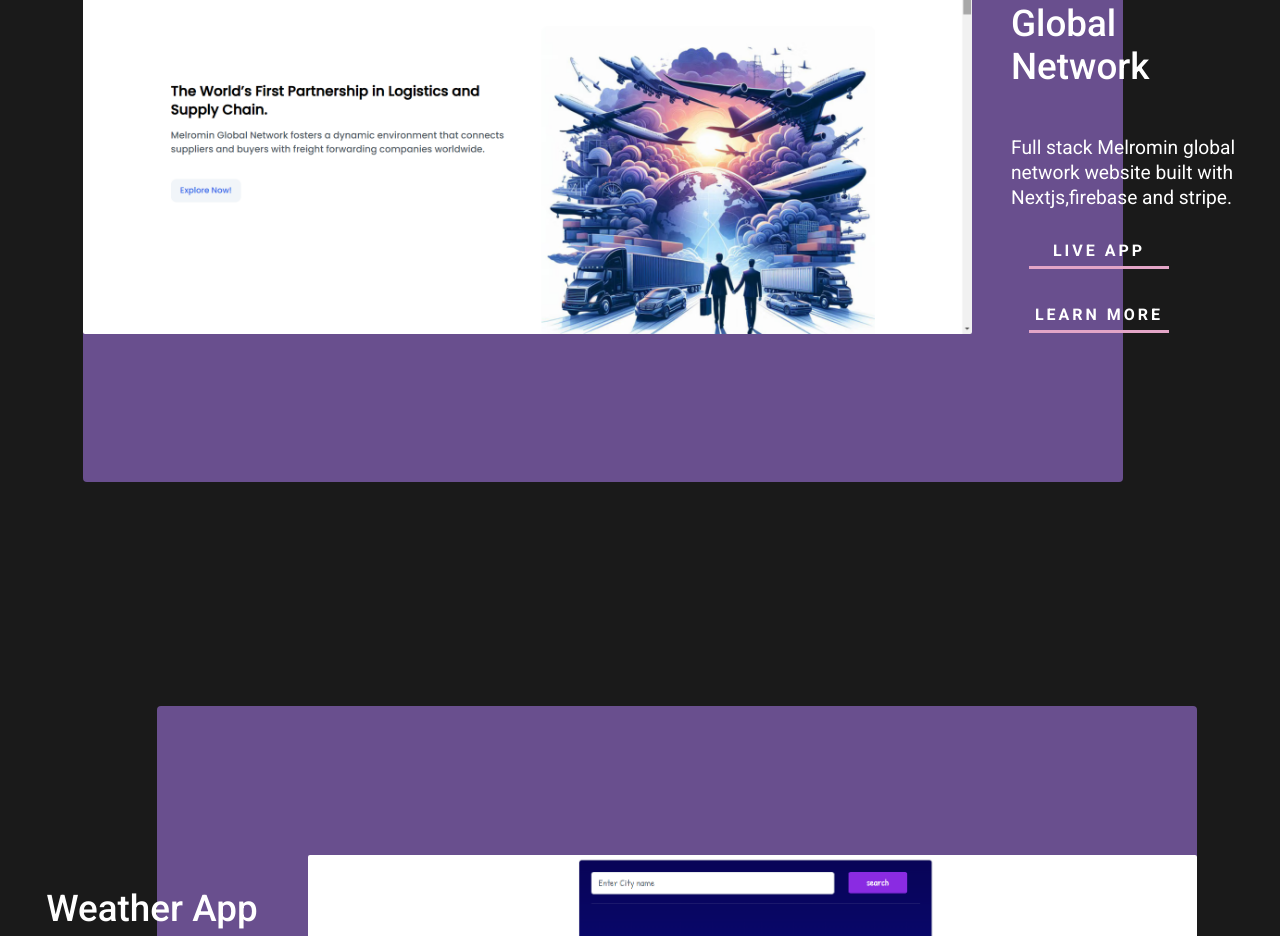
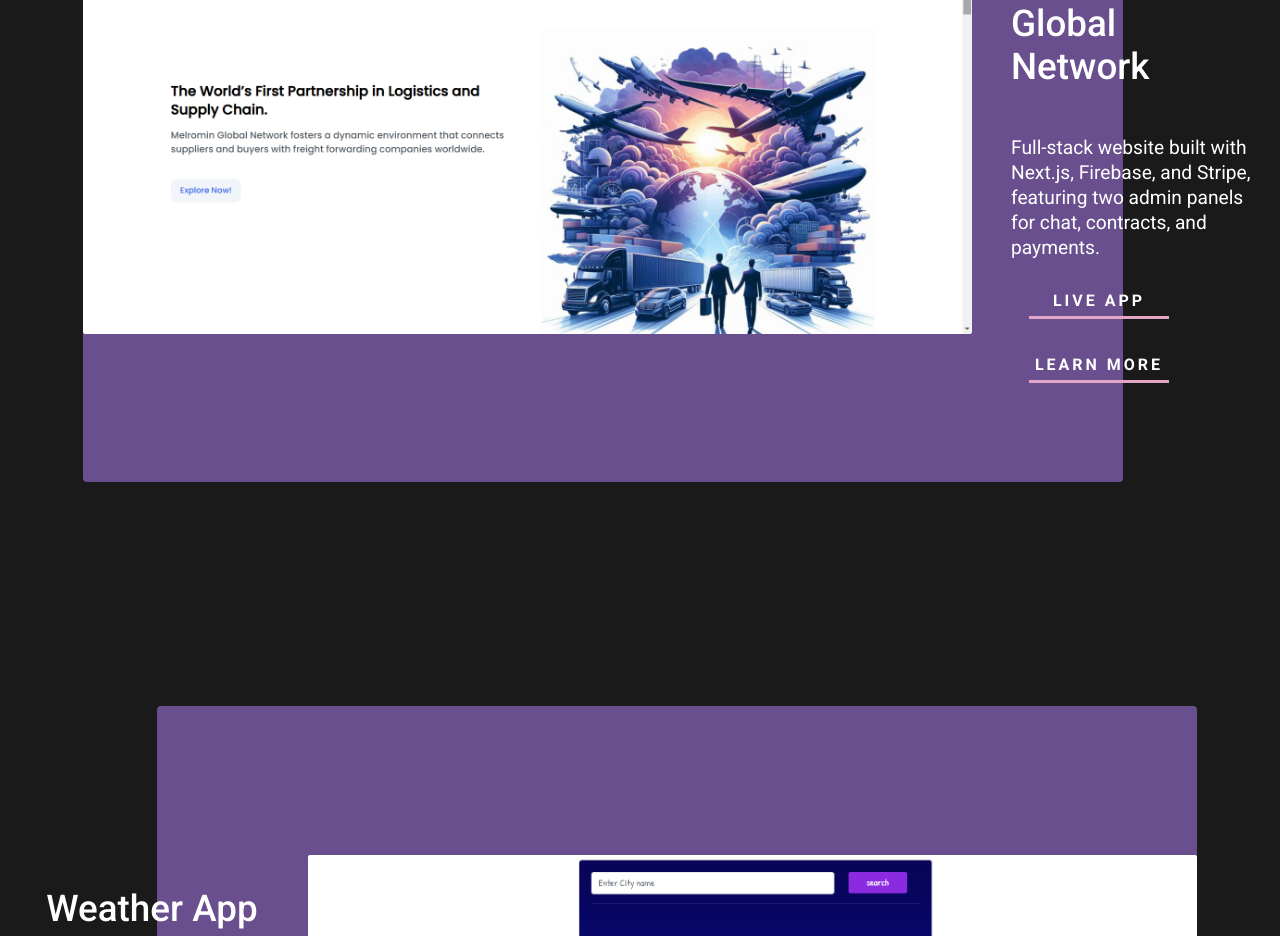
Before and after one commit to melika760/myportfolio, a React (Create React App) app: page / in a window 1280 px wide. Shown: the part 4380-5316 px from the top of the page. Built offline with nearby package versions, Linux system fonts and the light colour scheme.

Commit message:
Update Projects.jsx

```diff
--- a/src/components/Projects.jsx
+++ b/src/components/Projects.jsx
@@ -58,7 +58,7 @@
 
           <div className={styles.info}>
 <h3 className={styles.title}>Melromin Global Network</h3>
-<p className={styles.descriptions}>Full stack Melromin global network website built with Nextjs,firebase and stripe.</p>
+<p className={styles.descriptions}>Full-stack website built with Next.js, Firebase, and Stripe, featuring two admin panels for chat, contracts, and payments.</p>
 
 <a href='https://melrominglobalnetwork.co.uk/' target='__blank' alt="DictionaryApp"><div className={styles.live1}>Live app</div></a>
 <a href='https://github.com/melika760/MelrominGlobalNetwork' target='__blank'><div className={styles.live1}>Learn more</div></a>
```
